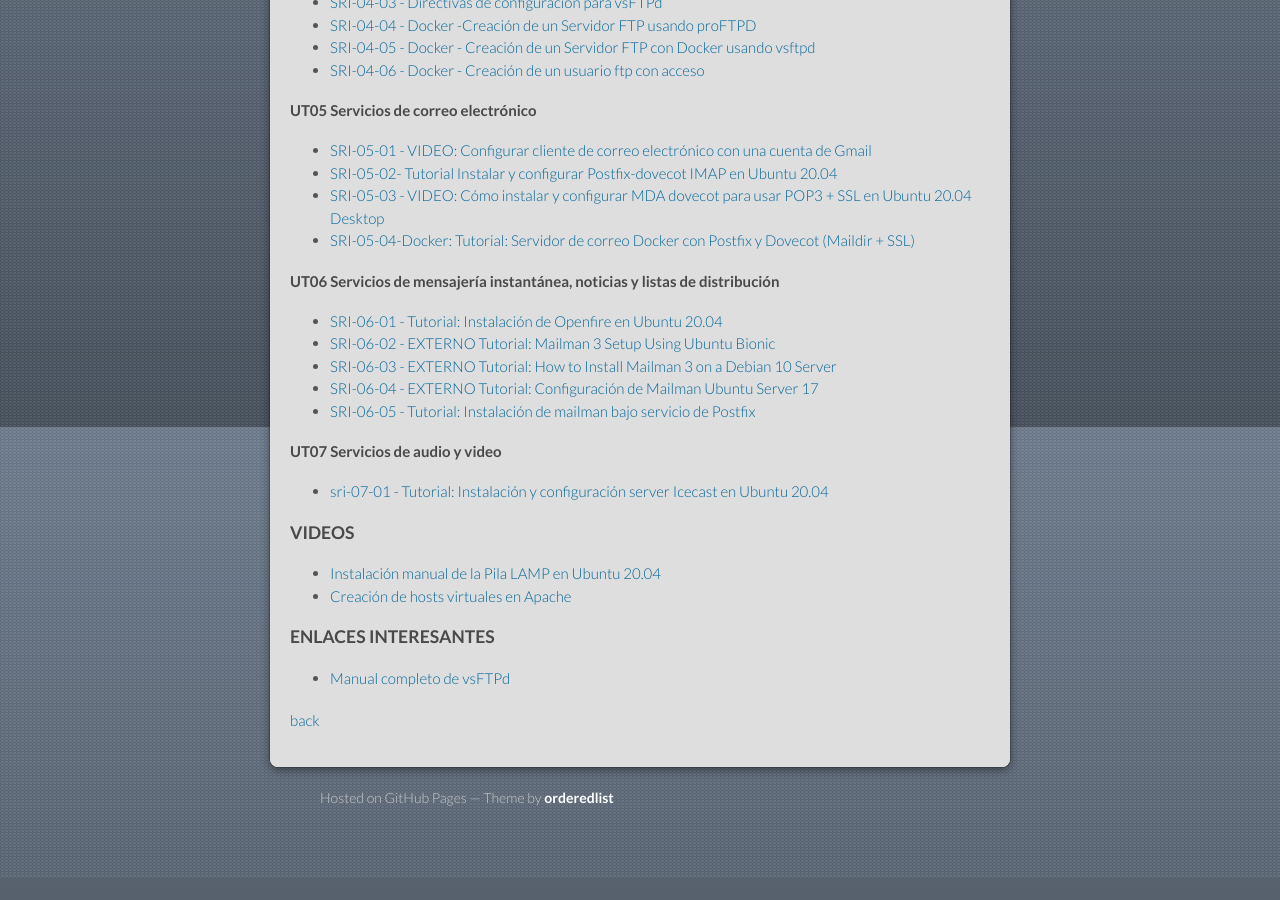
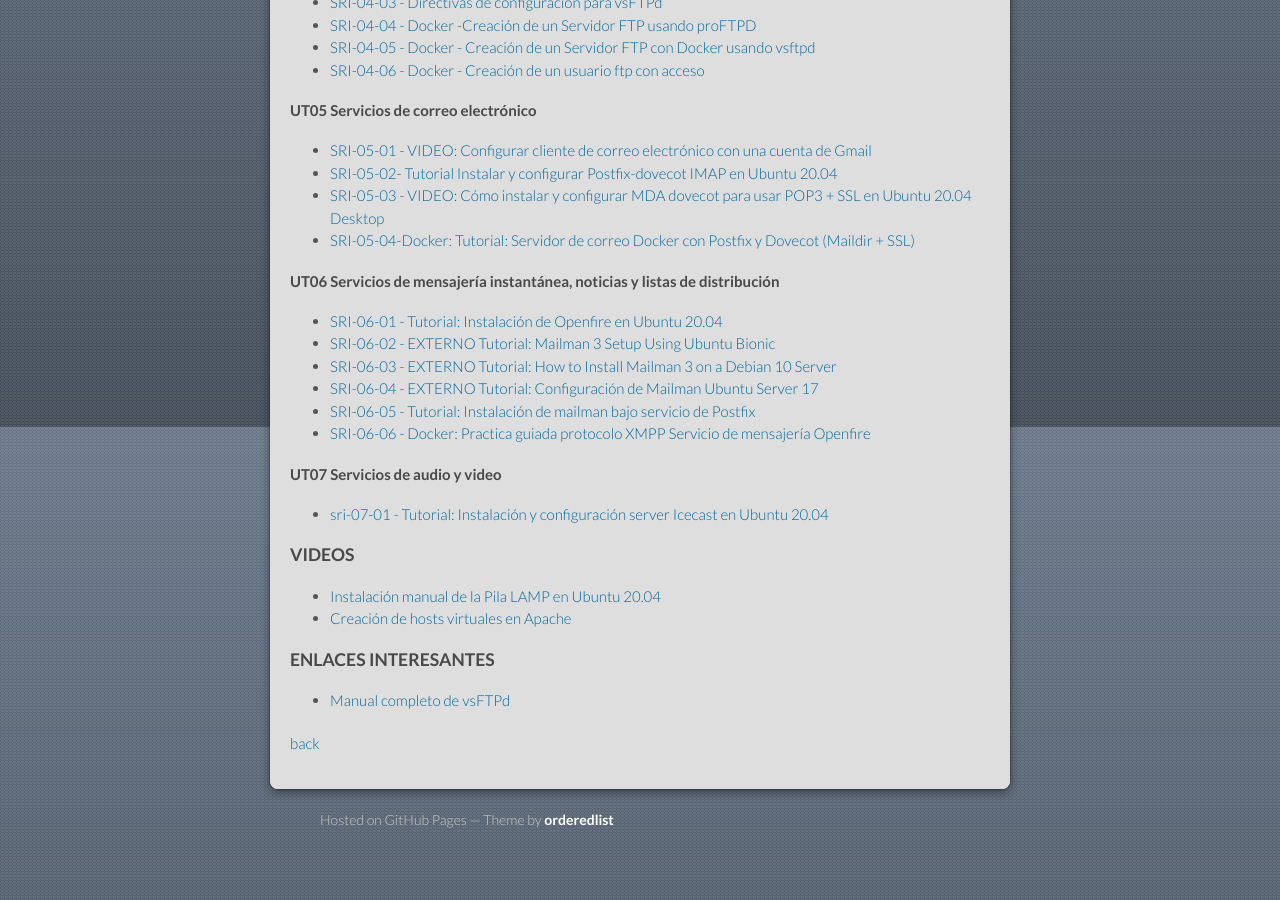
Before and after one commit to mrodara/mrodara.github.io, a Jekyll site: the page built from mods/sri.md, in a window 1280 px wide and 900 px high, scrolled down 1373 px. Built offline with Jekyll 4.4.1, drawn with Linux system fonts in a browser that asks for light colours; our own code applies the rules of GitHub Pages for plain Markdown files; before the commit the page ends 2251 px from its top, so only the background shows below that.

Commit message:
feat: :fire: Nueva práctica guiada UT06 Docker y openfire protocolo XMPP
Nueva práctica guiada UT06 Docker y openfire protocolo XMPP

```diff
--- a/mods/sri.md
+++ b/mods/sri.md
@@ -73,6 +73,7 @@
 * [SRI-06-03 - EXTERNO Tutorial: How to Install Mailman 3 on a Debian 10 Server](https://wiki.list.org/DOC/Howto_Install_Mailman3_On_Debian10)
 * [SRI-06-04 - EXTERNO Tutorial: Configuración de Mailman Ubuntu Server 17](https://alexcastel.wordpress.com/2017/11/20/configuracion-de-mailman-ubuntu/)
 * [SRI-06-05 - Tutorial: Instalación de mailman bajo servicio de Postfix](https://docs.google.com/document/d/1SeuXkTUzjqn2SnRklU9QZFvhTWswnlv7_9A0N-i6ypI/edit?usp=sharing)
+* [SRI-06-06 - Docker: Practica guiada protocolo XMPP Servicio de mensajería Openfire](https://colab.research.google.com/drive/17tR1-ve2ARA9nyrKtxIKQ-L4f6bq7CaS?usp=sharing)
 
 #### UT07 Servicios de audio y video
 
```
